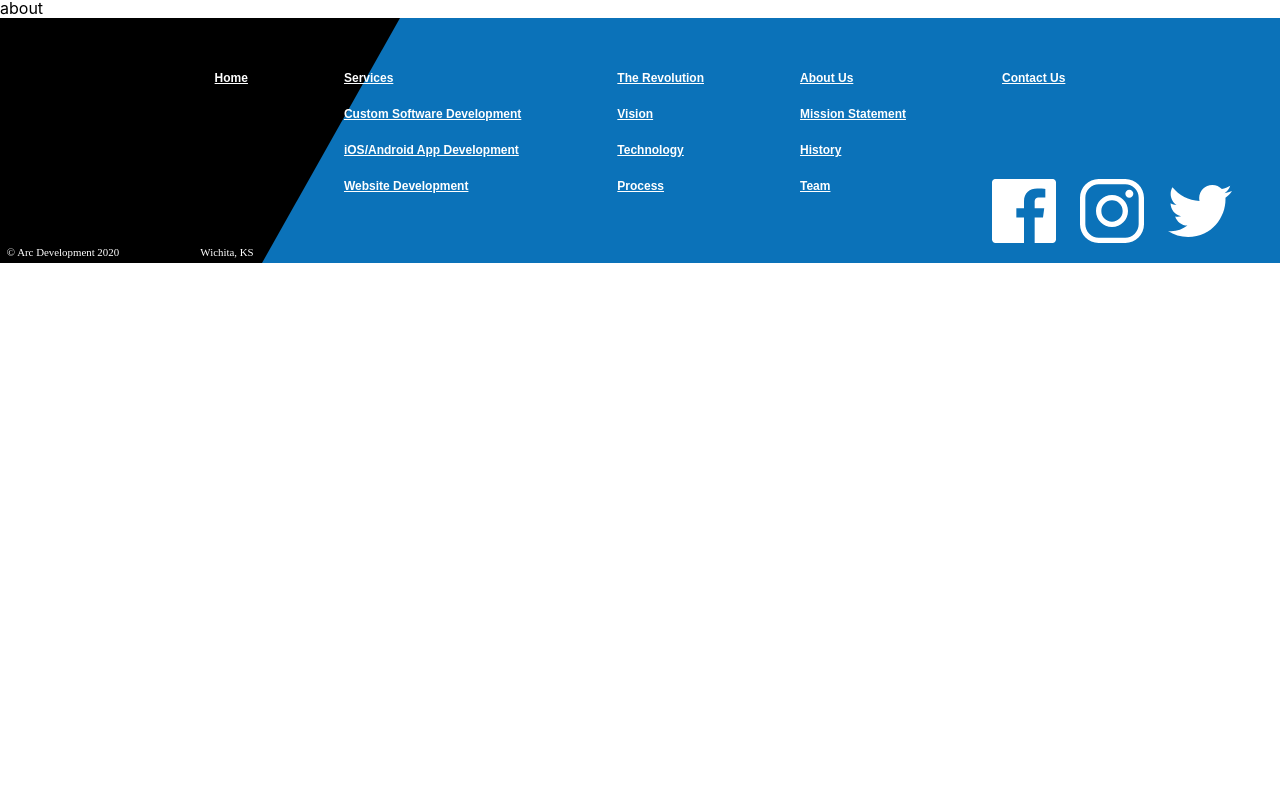
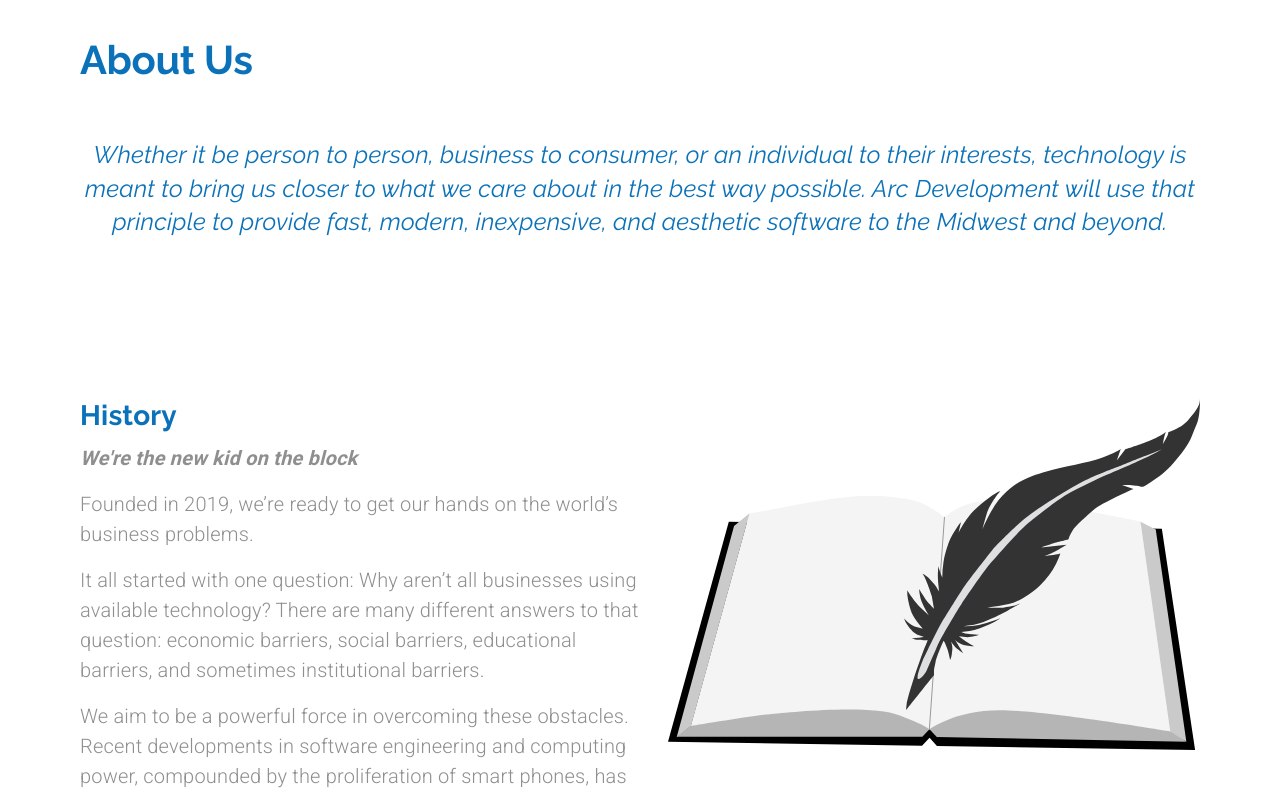
Before and after one commit to suraj1294/react-material-high-fidelity-designs, a React (Create React App) app: page /about in a window 1280 px wide. Shown: the part 114-909 px from the top of the page. Before the commit the page ends 800 px from the top, so only its background shows below. Built offline with nearby package versions, Linux system fonts and the light colour scheme.

Commit message:
add about us page

```diff
--- a/src/App.tsx
+++ b/src/App.tsx
@@ -10,6 +10,7 @@
 import MobileApps from "./screens/MobileApps";
 import Websites from "./screens/Websites";
 import Revolution from "./screens/Revolution";
+import About from "./screens/AboutUs";
 
 function App() {
   return (
@@ -35,7 +36,7 @@
             component={() => <Websites />}
           />
           <Route exact path="/revolution" component={() => <Revolution />} />
-          <Route exact path="/about" component={() => <div>about</div>} />
+          <Route exact path="/about" component={() => <About />} />
           <Route exact path="/contact" component={() => <div>contact</div>} />
           <Route exact path="/estimate" component={() => <div>estimate</div>} />
         </Switch>
--- /dev/null
+++ b/src/screens/AboutUs.tsx
@@ -0,0 +1,269 @@
+import React from "react";
+import { makeStyles, useTheme } from "@material-ui/core/styles";
+import Grid from "@material-ui/core/Grid";
+import Typography from "@material-ui/core/Typography";
+import Avatar from "@material-ui/core/Avatar";
+import useMediaQuery from "@material-ui/core/useMediaQuery";
+import Hidden from "@material-ui/core/Hidden";
+
+import history from "../assets/history.svg";
+import profile from "../assets/founder.jpg";
+import yearbook from "../assets/yearbook.svg";
+import puppy from "../assets/puppy.svg";
+
+import CallToAction from "../ui/CallToAction";
+
+const useStyles = makeStyles((theme) => ({
+  missionStatement: {
+    fontStyle: "italic",
+    fontWeight: 300,
+    fontSize: "1.5rem",
+    maxWidth: "50em",
+    lineHeight: 1.4,
+  },
+  rowContainer: {
+    paddingLeft: "5em",
+    paddingRight: "5em",
+    [theme.breakpoints.down("sm")]: {
+      paddingLeft: "1.5em",
+      paddingRight: "1.5em",
+    },
+  },
+  avatar: {
+    height: "25em",
+    width: "25em",
+    [theme.breakpoints.down("sm")]: {
+      height: "20em",
+      width: "20em",
+      maxHeight: 300,
+      maxWidth: 300,
+    },
+  },
+}));
+
+const About = () => {
+  const classes = useStyles();
+  const theme = useTheme();
+  const matchesMD = useMediaQuery(theme.breakpoints.down("md"));
+
+  return (
+    <Grid container direction="column">
+      <Grid
+        item
+        className={classes.rowContainer}
+        style={{ marginTop: matchesMD ? "1em" : "2em" }}
+      >
+        <Typography align={matchesMD ? "center" : undefined} variant="h2">
+          About Us
+        </Typography>
+      </Grid>
+      <Grid
+        item
+        container
+        justify="center"
+        className={classes.rowContainer}
+        style={{ marginTop: "3em" }}
+      >
+        <Typography
+          variant="h4"
+          align="center"
+          className={classes.missionStatement}
+        >
+          Whether it be person to person, business to consumer, or an individual
+          to their interests, technology is meant to bring us closer to what we
+          care about in the best way possible. Arc Development will use that
+          principle to provide fast, modern, inexpensive, and aesthetic software
+          to the Midwest and beyond.
+        </Typography>
+      </Grid>
+      <Grid
+        item
+        container
+        className={classes.rowContainer}
+        style={{ marginTop: "10em", marginBottom: "10em" }}
+        direction={matchesMD ? "column" : "row"}
+        alignItems={matchesMD ? "center" : undefined}
+        justify="space-between"
+      >
+        <Grid item>
+          <Grid
+            item
+            container
+            direction="column"
+            lg
+            style={{ maxWidth: "35em" }}
+          >
+            <Grid item>
+              <Typography
+                align={matchesMD ? "center" : undefined}
+                variant="h4"
+                gutterBottom
+              >
+                History
+              </Typography>
+            </Grid>
+            <Grid item>
+              <Typography
+                variant="body1"
+                align={matchesMD ? "center" : undefined}
+                paragraph
+                style={{ fontWeight: 700, fontStyle: "italic" }}
+              >
+                We're the new kid on the block
+              </Typography>
+              <Typography
+                variant="body1"
+                align={matchesMD ? "center" : undefined}
+                paragraph
+              >
+                Founded in 2019, we’re ready to get our hands on the world’s
+                business problems.
+              </Typography>
+              <Typography
+                variant="body1"
+                align={matchesMD ? "center" : undefined}
+                paragraph
+              >
+                It all started with one question: Why aren’t all businesses
+                using available technology? There are many different answers to
+                that question: economic barriers, social barriers, educational
+                barriers, and sometimes institutional barriers.
+              </Typography>
+              <Typography
+                variant="body1"
+                align={matchesMD ? "center" : undefined}
+                paragraph
+              >
+                We aim to be a powerful force in overcoming these obstacles.
+                Recent developments in software engineering and computing power,
+                compounded by the proliferation of smart phones, has opened up
+                infinite worlds of possibility. Things that have always been
+                done by hand can now be done digitally and automatically, and
+                completely new methods of interaction are created daily. Taking
+                full advantage of these advancements is the name of the game.
+              </Typography>
+              <Typography
+                variant="body1"
+                align={matchesMD ? "center" : undefined}
+                paragraph
+              >
+                All this change can be a lot to keep up with, and that’s where
+                we come in.
+              </Typography>
+            </Grid>
+          </Grid>
+        </Grid>
+        <Grid item>
+          <Grid item container justify="center" lg>
+            <img
+              src={history}
+              alt="quill pen sitting on top of book"
+              style={{ maxHeight: matchesMD ? 200 : "22em" }}
+            />
+          </Grid>
+        </Grid>
+      </Grid>
+      <Grid
+        item
+        container
+        direction="column"
+        alignItems="center"
+        className={classes.rowContainer}
+        style={{ marginBottom: "15em" }}
+      >
+        <Grid item>
+          <Typography align="center" variant="h4" gutterBottom>
+            Team
+          </Typography>
+        </Grid>
+        <Grid item>
+          <Typography variant="body1" paragraph align="center">
+            Zachary Reece, Founder
+          </Typography>
+          <Typography variant="body1" paragraph align="center">
+            I started coding when I was 9 years old.
+          </Typography>
+        </Grid>
+        <Grid item>
+          <Avatar alt="founder" src={profile} className={classes.avatar} />
+        </Grid>
+        <Grid item container justify={matchesMD ? "center" : undefined}>
+          <Hidden lgUp>
+            <Grid item lg style={{ maxWidth: "45em", padding: "1.25em" }}>
+              <Typography variant="body1" align="center" paragraph>
+                I taught myself basic coding from a library book in third grade,
+                and ever since then my passion has solely been set on learning —
+                learning about computers, learning mathematics and philosophy,
+                studying design, always just learning.
+              </Typography>
+              <Typography variant="body1" align="center" paragraph>
+                Now I’m ready to apply everything I’ve learned, and to help
+                others with the intuition I have developed.
+              </Typography>
+            </Grid>
+          </Hidden>
+          <Grid
+            item
+            container
+            direction="column"
+            lg
+            alignItems={matchesMD ? "center" : undefined}
+            style={{ marginBottom: matchesMD ? "2.5em" : 0 }}
+          >
+            <Grid item>
+              <img
+                src={yearbook}
+                alt="yearbook page about founder"
+                style={{ maxWidth: matchesMD ? 300 : undefined }}
+              />
+            </Grid>
+            <Grid item>
+              <Typography variant="caption">
+                a page from my Sophomore yearbook
+              </Typography>
+            </Grid>
+          </Grid>
+          <Hidden mdDown>
+            <Grid item lg style={{ maxWidth: "45em", padding: "1.25em" }}>
+              <Typography variant="body1" align="center" paragraph>
+                I taught myself basic coding from a library book in third grade,
+                and ever since then my passion has solely been set on learning —
+                learning about computers, learning mathematics and philosophy,
+                studying design, always just learning.
+              </Typography>
+              <Typography variant="body1" align="center" paragraph>
+                Now I’m ready to apply everything I’ve learned, and to help
+                others with the intuition I have developed.
+              </Typography>
+            </Grid>
+          </Hidden>
+          <Grid
+            item
+            container
+            direction="column"
+            lg
+            alignItems={matchesMD ? "center" : "flex-end"}
+          >
+            <Grid item>
+              <img
+                src={puppy}
+                alt="grey spotted puppy"
+                style={{ maxWidth: matchesMD ? 300 : undefined }}
+              />
+            </Grid>
+            <Grid item>
+              <Typography variant="caption">
+                my miniature dapple dachshund, Sterling
+              </Typography>
+            </Grid>
+          </Grid>
+        </Grid>
+      </Grid>
+      <Grid item>
+        <CallToAction />
+      </Grid>
+    </Grid>
+  );
+};
+
+export default About;
--- a/src/ui/theme.ts
+++ b/src/ui/theme.ts
@@ -100,6 +100,11 @@
       color: arcGrey,
       fontWeight: 300,
     },
+    caption: {
+      fontSize: "1rem",
+      fontWeight: 300,
+      color: arcGrey,
+    },
     heroButton: {
       borderColor: arcBlue,
       color: arcBlue,
@@ -119,4 +124,27 @@
       fontWeight: "bold",
     },
   },
+
+  overrides: {
+    MuiInputLabel: {
+      root: {
+        color: arcBlue,
+        fontSize: "1rem",
+      },
+    },
+    MuiInput: {
+      root: {
+        color: arcGrey,
+        fontWeight: 300,
+      },
+      underline: {
+        "&:before": {
+          borderBottom: `2px solid ${arcBlue}`,
+        },
+        "&:hover:not($disabled):not($focused):not($error):before": {
+          borderBottom: `2px solid ${arcBlue}`,
+        },
+      },
+    },
+  },
 });
```
